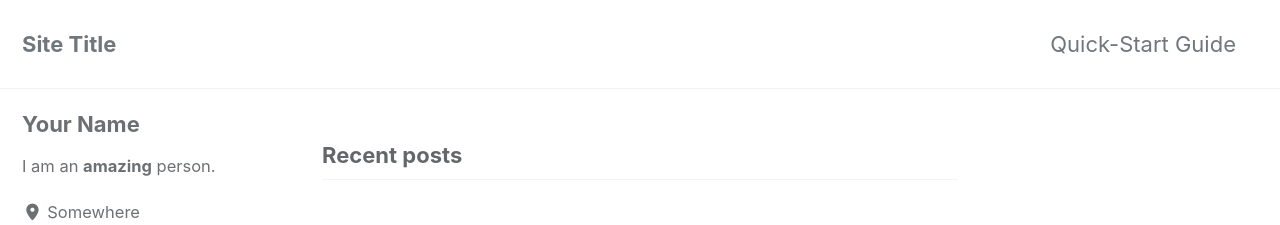
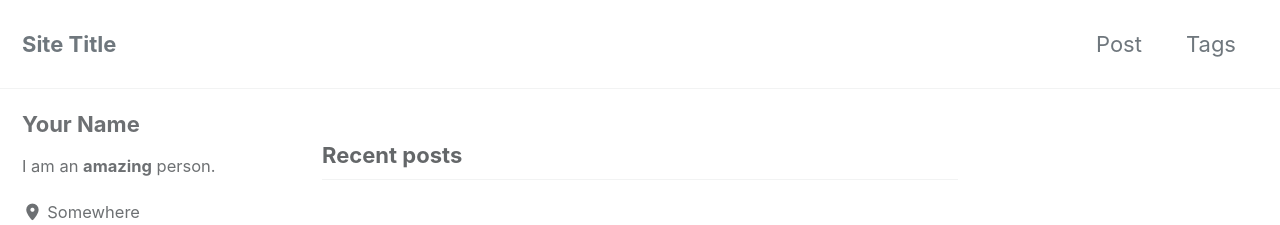
Before and after one commit to karukim/karukim.github.io, a Jekyll site: the page built from index.html, in a window 1280 px wide. Shown: the top 225 px of the page. Built offline with Jekyll 4.4.1, drawn with Linux system fonts in a browser that asks for light colours; cached includes are drawn as plain includes; the list of posts is cut into pages by our own code.

Commit message:
오른쪽 상단 네비게이션 메뉴에 포스트와 태그 링크 추가

```diff
--- a/_data/navigation.yml
+++ b/_data/navigation.yml
@@ -1,7 +1,9 @@
 # main links
 main:
-  - title: "Quick-Start Guide"
-    url: https://mmistakes.github.io/minimal-mistakes/docs/quick-start-guide/
+  - title: "Post"
+    url: /posts/
+  - title: "Tags"
+    url: /tags/
   # - title: "About"
   #   url: https://mmistakes.github.io/minimal-mistakes/about/
   # - title: "Sample Posts"
```
Also changed, not shown: _pages/posts.md (added, +6 -0 lines), _pages/tags.md (added, +6 -0 lines).
